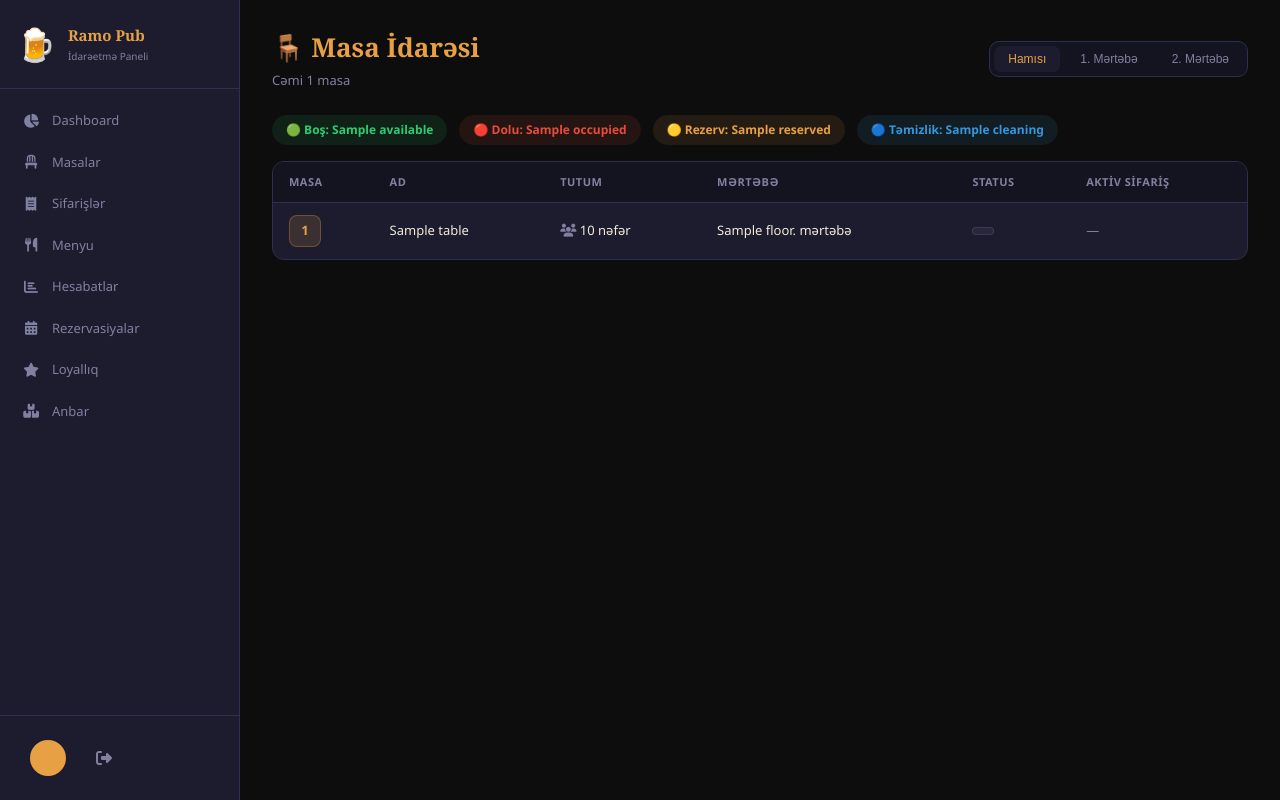
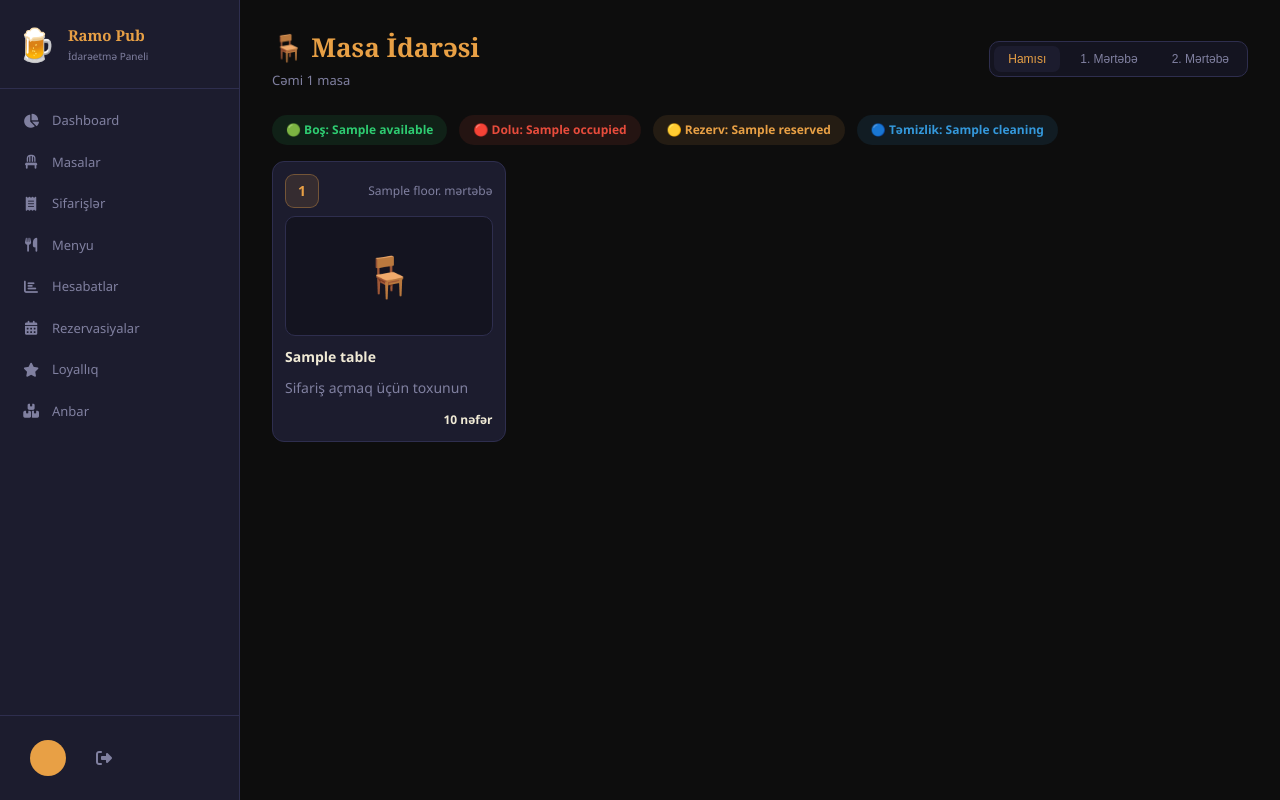
Before and after one commit to Baba-Axundov77/ramo_pub_v1.00, a Flask app: template web/templates/tables/index.html in a window 1280 px wide. Run offline with Flask 3, Linux system fonts and the light colour scheme; the visitor is signed in with stand-in values (Sample User, id 1); tables that the repository leaves empty hold one stand-in row (values such as "Sample post"); the template is opened without the code that fills it: most values are stand-ins (such as "Sample title", 1, 10 or a date in 2020); parts of the project's set-up code (start-up, migrations or seed data) failed here and were passed over.

Commit message:
Align web tables with desktop cards and wire order navigation

```diff
--- a/modules/tables/table_service.py
+++ b/modules/tables/table_service.py
@@ -74,8 +74,10 @@ class TableService:
         available = sum(1 for t in tables if t.status == TableStatus.available)
         occupied  = sum(1 for t in tables if t.status == TableStatus.occupied)
         reserved  = sum(1 for t in tables if t.status == TableStatus.reserved)
+        cleaning  = sum(1 for t in tables if t.status == TableStatus.cleaning)
         return {"total": total, "available": available,
-                "occupied": occupied, "reserved": reserved}
+                "occupied": occupied, "reserved": reserved,
+                "cleaning": cleaning}
 
     def seed_defaults(self, db: Session, count: int = 12):
         """İlk işə salma üçün default masalar yarat."""
--- a/web/app.py
+++ b/web/app.py
@@ -15,11 +15,9 @@ sys.path.insert(0, os.path.dirname(os.path.dirname(os.path.abspath(__file__))))
 
 from flask import (
     Flask, render_template, redirect, url_for,
-    session, flash, request, jsonify, g
+    session, flash, request, jsonify, g, send_from_directory, abort
 )
 import secrets
-from functools import wraps
-from typing import Callable, Any
 
 # Verilənlər bazası
 from database.connection import get_db, init_database
@@ -30,6 +28,29 @@ from web.routes import dashboard, tables, menu, orders, reports, auth_routes
 from web.routes.reservations import reservations_bp
 from web.routes.loyalty      import loyalty_bp
 from web.routes.inventory    import inventory_bp
+
+
+
+def _resolve_media_file(path_value: str | None) -> tuple[str, str] | None:
+    """DB-də saxlanan şəkil yolunu web üçün oxuna bilən fayla çevir."""
+    if not path_value:
+        return None
+
+    candidate = os.path.basename(path_value)
+    if not candidate:
+        return None
+
+    search_dirs = [
+        os.path.join(os.path.dirname(__file__), "static", "uploads"),
+        os.path.join(os.path.dirname(os.path.dirname(__file__)), "desktop", "assets", "menu_images"),
+        os.path.join(os.path.dirname(os.path.dirname(__file__)), "desktop", "assets", "table_images"),
+    ]
+
+    for folder in search_dirs:
+        full = os.path.join(folder, candidate)
+        if os.path.isfile(full):
+            return folder, candidate
+    return None
 
 
 def create_app(config: dict = None) -> Flask:
@@ -79,6 +100,7 @@ def create_app(config: dict = None) -> Flask:
             "app_name":    "Ramo Pub & TeaHouse",
             "current_user": session.get("user"),
             "now":         _dt.now,
+            "media_url":   lambda p: url_for("media_file", filename=os.path.basename(p)) if p else "",
         }
 
     # ── Kök marşrut ───────────────────────────────────────────────────────────
@@ -87,6 +109,15 @@ def create_app(config: dict = None) -> Flask:
         if "user" not in session:
             return redirect(url_for("auth.login"))
         return redirect(url_for("dashboard.index"))
+
+
+    @app.route("/media/<path:filename>")
+    def media_file(filename: str):
+        resolved = _resolve_media_file(filename)
+        if not resolved:
+            abort(404)
+        folder, fname = resolved
+        return send_from_directory(folder, fname)
 
     # ── Xəta səhifələri ───────────────────────────────────────────────────────
     @app.errorhandler(404)
@@ -100,30 +131,9 @@ def create_app(config: dict = None) -> Flask:
     return app
 
 
-# ── Giriş tələb edən decorator ────────────────────────────────────────────────
-def login_required(f: Callable) -> Callable:
-    @wraps(f)
-    def decorated(*args: Any, **kwargs: Any):
-        if "user" not in session:
-            flash("Zəhmət olmasa, əvvəlcə giriş edin.", "warning")
-            return redirect(url_for("auth.login"))
-        return f(*args, **kwargs)
-    return decorated
-
-
-def admin_required(f: Callable) -> Callable:
-    @wraps(f)
-    def decorated(*args: Any, **kwargs: Any):
-        if "user" not in session:
-            return redirect(url_for("auth.login"))
-        if session["user"].get("role") != "admin":
-            flash("Bu səhifəyə giriş icazəniz yoxdur.", "danger")
-            return redirect(url_for("dashboard.index"))
-        return f(*args, **kwargs)
-    return decorated
-
 
 if __name__ == "__main__":
+
     ok, msg = init_database()
     if not ok:
         print(f"[XƏTA] Verilənlər bazasına qoşulmaq olmadı: {msg}")
--- a/web/routes/inventory.py
+++ b/web/routes/inventory.py
@@ -6,7 +6,7 @@ from flask import (
     url_for, flash, jsonify,
 )
 from database.connection import get_db
-from web.app import login_required, admin_required
+from web.auth import login_required, admin_required
 
 inventory_bp = Blueprint("inventory", __name__, url_prefix="/inventory")
 
--- a/web/routes/loyalty.py
+++ b/web/routes/loyalty.py
@@ -6,7 +6,7 @@ from flask import (
     url_for, flash, jsonify,
 )
 from database.connection import get_db
-from web.app import login_required, admin_required
+from web.auth import login_required, admin_required
 
 loyalty_bp = Blueprint("loyalty", __name__, url_prefix="/loyalty")
 
--- a/web/routes/reservations.py
+++ b/web/routes/reservations.py
@@ -7,7 +7,7 @@ from flask import (
     url_for, flash, session, jsonify,
 )
 from database.connection import get_db
-from web.app import login_required
+from web.auth import login_required
 
 reservations_bp = Blueprint("reservations", __name__, url_prefix="/reservations")
 
--- a/web/static/css/style.css
+++ b/web/static/css/style.css
@@ -748,3 +748,78 @@ body { display: flex; }
 /* ── Section title ──────────────────────────────────────────── */
 .section-title { color: var(--amber); font-weight: 700; font-size: 13px;
   margin-bottom: 10px; letter-spacing: .3px; }
+
+/* ── Tables Grid View ─────────────────────────────────────── */
+.tables-grid {
+  display: grid;
+  grid-template-columns: repeat(auto-fill, minmax(220px, 1fr));
+  gap: 14px;
+}
+.table-tile {
+  background: var(--bg3);
+  border: 1px solid var(--border);
+  border-radius: 12px;
+  padding: 12px;
+  transition: var(--transition);
+  text-decoration: none;
+  display: block;
+}
+.table-tile:hover { border-color: var(--accent); transform: translateY(-2px); }
+.table-header-row {
+  display: flex;
+  align-items: center;
+  justify-content: space-between;
+  margin-bottom: 8px;
+}
+.table-floor { color: var(--muted); font-size: 12px; }
+.table-photo-wrap {
+  width: 100%; height: 120px;
+  border-radius: 10px;
+  overflow: hidden;
+  background: var(--bg2);
+  border: 1px solid var(--border);
+  margin-bottom: 10px;
+}
+.table-photo { width: 100%; height: 100%; object-fit: cover; display: block; }
+.table-photo-fallback {
+  width: 100%; height: 100%;
+  display: flex; align-items: center; justify-content: center;
+  color: var(--muted); font-size: 40px;
+}
+.table-num-badge {
+  display: inline-flex;
+  align-items: center;
+  justify-content: center;
+  min-width: 34px;
+  height: 34px;
+  padding: 0 10px;
+  border-radius: 9px;
+  background: rgba(232,160,69,0.12);
+  border: 1px solid rgba(232,160,69,0.35);
+  color: var(--amber);
+  font-weight: 700;
+}
+.table-name { margin-top: 8px; font-weight: 700; font-size: 14px; color: var(--text); }
+.table-status {
+  display: inline-flex;
+  padding: 4px 10px;
+  border-radius: 999px;
+  font-size: 11px;
+  font-weight: 700;
+}
+.table-status.available { color: var(--green); background: rgba(46,204,113,.12); }
+.table-status.occupied  { color: var(--red); background: rgba(231,76,60,.12); }
+.table-status.reserved  { color: var(--amber); background: rgba(232,160,69,.12); }
+.table-status.cleaning  { color: var(--blue); background: rgba(52,152,219,.12); }
+.table-order { margin-top: 10px; min-height: 24px; }
+.table-footer-row {
+  margin-top: 10px;
+  display: flex;
+  align-items: center;
+  justify-content: space-between;
+}
+.table-capacity {
+  color: var(--text);
+  font-weight: 700;
+  font-size: 12px;
+}
--- a/web/templates/menu/index.html
+++ b/web/templates/menu/index.html
@@ -31,7 +31,7 @@
          data-name="{{ item.name|lower }}">
         <div class="menu-card-img">
             {% if item.image_path %}
-            <img src="{{ url_for('static', filename='uploads/' + item.image_path|basename) }}"
+            <img src="{{ media_url(item.image_path) }}"
                  alt="{{ item.name }}" onerror="this.style.display='none'">
             {% else %}
             <div class="menu-placeholder">🍽️</div>
--- a/web/templates/tables/index.html
+++ b/web/templates/tables/index.html
@@ -16,7 +16,6 @@
     </div>
 </div>
 
-<!-- Stat bar -->
 <div class="mini-stats">
     <span class="mini-stat green">🟢 Boş: {{ stats.available }}</span>
     <span class="mini-stat red">🔴 Dolu: {{ stats.occupied }}</span>
@@ -24,66 +23,61 @@
     <span class="mini-stat blue">🔵 Təmizlik: {{ stats.cleaning }}</span>
 </div>
 
-<!-- Masa cədvəli -->
-<div class="card">
-    <div class="table-responsive">
-        <table class="data-table">
-            <thead>
-                <tr>
-                    <th>Masa</th>
-                    <th>Ad</th>
-                    <th>Tutum</th>
-                    <th>Mərtəbə</th>
-                    <th>Status</th>
-                    <th>Aktiv Sifariş</th>
-                </tr>
-            </thead>
-            <tbody>
+<div class="tables-grid" id="tablesGrid">
     {% for t in tables %}
-                <tr class="table-row" data-floor="{{ t.floor }}">
-                    <td><span class="table-num">{{ t.number }}</span></td>
-                    <td>{{ t.name or "—" }}</td>
-                    <td>
-                        <i class="fas fa-users text-muted"></i>
-                        {{ t.capacity }} nəfər
-                    </td>
-                    <td>{{ t.floor }}. mərtəbə</td>
-                    <td>
     {% set status_map = {
-                            'available': ('badge-green',  '🟢 Boş'),
-                            'occupied':  ('badge-red',    '🔴 Dolu'),
-                            'reserved':  ('badge-amber',  '🟡 Rezerv'),
-                            'cleaning':  ('badge-blue',   '🔵 Təmizlik'),
+        'available': ('available',  'Boş'),
+        'occupied':  ('occupied',   'Dolu'),
+        'reserved':  ('reserved',   'Rezerv'),
+        'cleaning':  ('cleaning',   'Təmizlik'),
     } %}
-                        {% set sc = status_map.get(t.status.value, ('badge-muted', t.status.value)) %}
-                        <span class="badge {{ sc[0] }}">{{ sc[1] }}</span>
-                    </td>
-                    <td>
-                        {% set active = namespace(found=false) %}
+    {% set sc = status_map.get(t.status.value, ('unknown', t.status.value)) %}
+
+    {% set active = namespace(found=false, order_id=None, total=0) %}
     {% for o in t.orders %}
-                            {% if o.status.value in ['open','pending'] %}
+        {% if o.status.value in ['new', 'preparing', 'ready', 'served'] and not active.found %}
             {% set active.found = true %}
-                                <a href="{{ url_for('orders.index') }}"
-                                   class="badge badge-amber">
-                                    #{{ o.id }} — {{ "%.2f"|format(o.total) }} ₼
-                                </a>
+            {% set active.order_id = o.id %}
+            {% set active.total = o.total %}
         {% endif %}
     {% endfor %}
-                        {% if not active.found %}
-                            <span class="text-muted">—</span>
+
+    <a class="table-tile table-row" data-floor="{{ t.floor }}"
+       href="{{ url_for('orders.index', table_id=t.id, order_id=active.order_id) }}">
+        <div class="table-header-row">
+            <div class="table-num-badge">{{ t.number }}</div>
+            <div class="table-floor">{{ t.floor }}. mərtəbə</div>
+        </div>
+
+        <div class="table-photo-wrap">
+            {% if t.image_path %}
+            <img src="{{ media_url(t.image_path) }}" alt="{{ t.name or 'Masa ' ~ t.number }}" class="table-photo"
+                 onerror="this.style.display='none';this.nextElementSibling.style.display='flex';">
             {% endif %}
-                    </td>
-                </tr>
+            <div class="table-photo-fallback" {% if t.image_path %}style="display:none"{% endif %}>🪑</div>
+        </div>
+
+        <div class="table-name">{{ t.name or ('Masa ' ~ t.number) }}</div>
+
+        <div class="table-order">
+            {% if active.found %}
+                <span class="badge badge-amber">Sifariş #{{ active.order_id }} — {{ "%.2f"|format(active.total) }} ₼</span>
+            {% else %}
+                <span class="text-muted">Sifariş açmaq üçün toxunun</span>
+            {% endif %}
+        </div>
+
+        <div class="table-footer-row">
+            <div class="table-status {{ sc[0] }}">{{ sc[1] }}</div>
+            <div class="table-capacity">{{ t.capacity }} nəfər</div>
+        </div>
+    </a>
     {% endfor %}
-            </tbody>
-        </table>
-    </div>
 </div>
 {% endblock %}
 
 {% block extra_js %}
 <script>
-// Mərtəbə filtri
 document.querySelectorAll(".filter-tab").forEach(btn => {
     btn.addEventListener("click", () => {
         document.querySelectorAll(".filter-tab").forEach(b => b.classList.remove("active"));
```
Also changed, not shown: desktop/views/tables_view.py (+16 -5 lines), web/auth.py (added, +30 -0 lines), web/routes/orders.py (+28 -6 lines), web/templates/orders/index.html (+15 -3 lines). Lines whose indentation alone changed are shown as unchanged.
